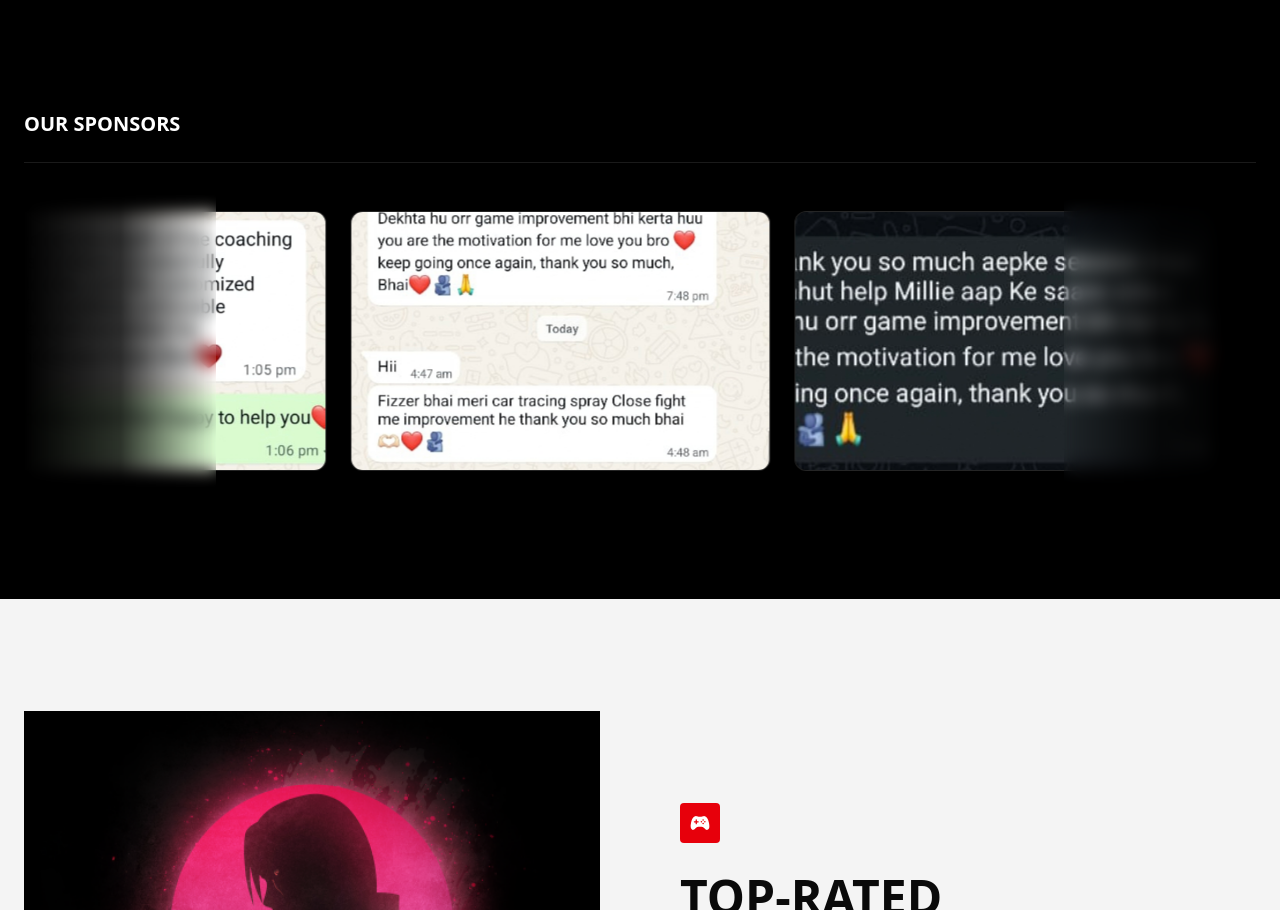
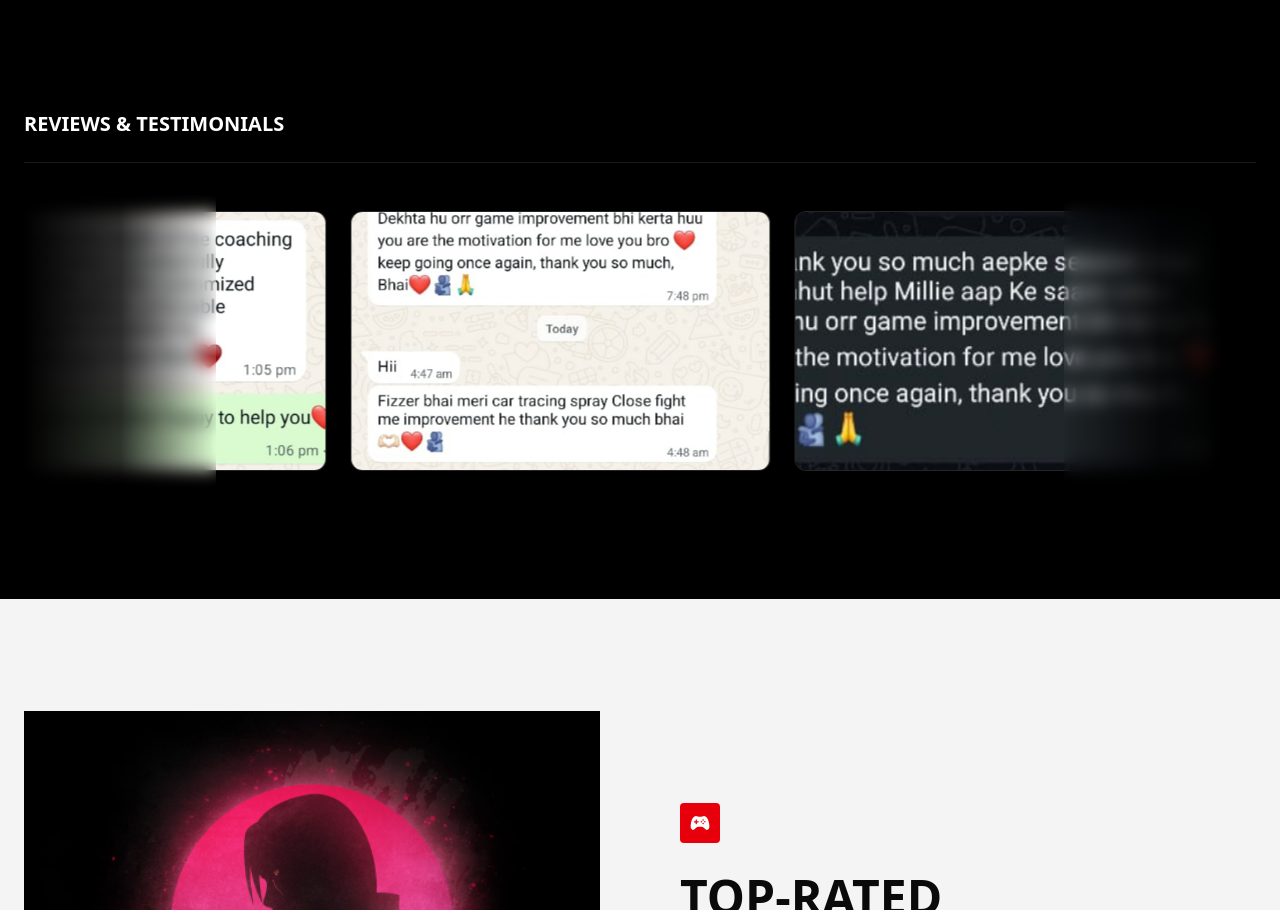
Before and after one commit to KumarDipesh7/fizzer, a Next.js app: page / in a window 1280 px wide. Shown: the part 3192-4102 px from the top of the page. Built offline with nearby package versions, Linux system fonts and the light colour scheme; no server answers.

Commit message:
change heading of vid section-2

```diff
--- a/app/components/NewVideoSection.tsx
+++ b/app/components/NewVideoSection.tsx
@@ -164,7 +164,7 @@ export default function NewVideoSection() {
         {/* ================= SPONSORS MARQUEE ================= */}
         <div>
           <h3 className="mb-6 text-xl font-extrabold uppercase">
-            Our Sponsors
+            Reviews & Testimonials
           </h3>
 
           <div className="h-px w-full bg-white/10 mb-8" />
```
